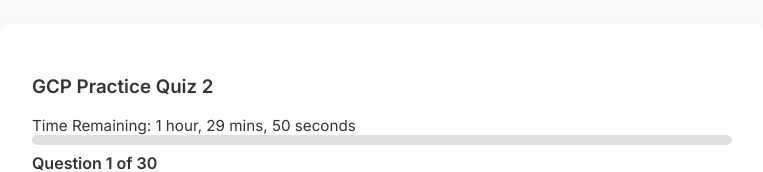
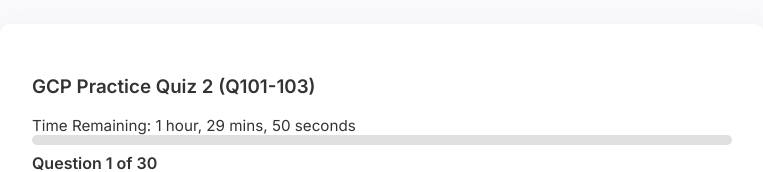
Before and after one commit to timoppa/quiz2, a plain HTML site: page index.html in a window 1280 px wide. Shown: the top 172 px of the page, without its empty margins (258-1021 px from the left). Drawn offline with Linux system fonts and the light colour scheme.

Commit message:
Update index.html

```diff
--- a/index.html
+++ b/index.html
@@ -9,7 +9,7 @@
 </head>
 <body>
   <div class="container">
-    <h3>GCP Practice Quiz 2</h3>
+    <h3>GCP Practice Quiz 2 (Q101-103)</h3>
     <div id="timer">Time Remaining: --:--</div> <!-- Timer appears here -->
     <button id="finishTestBtn" onclick="showResult()">Finish test</button>
     <div id="quiz">
```
